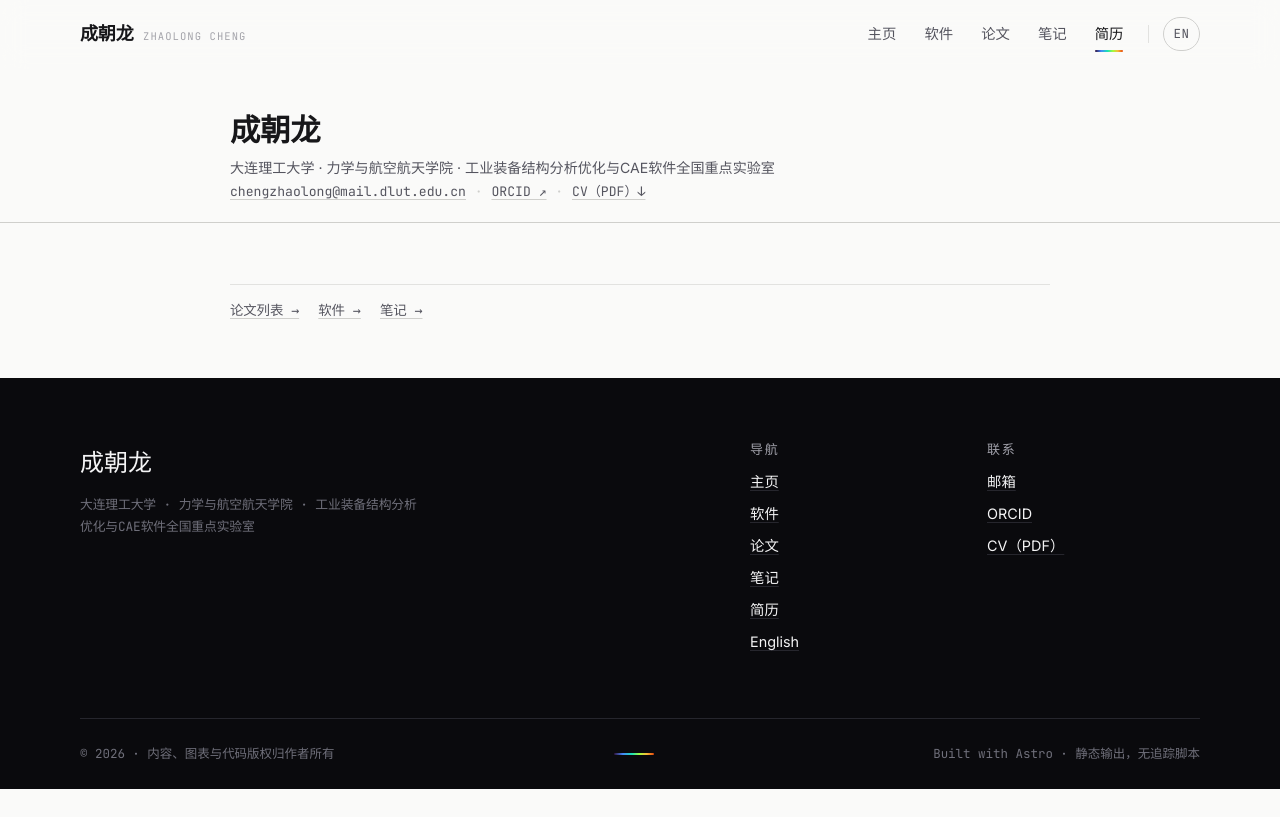
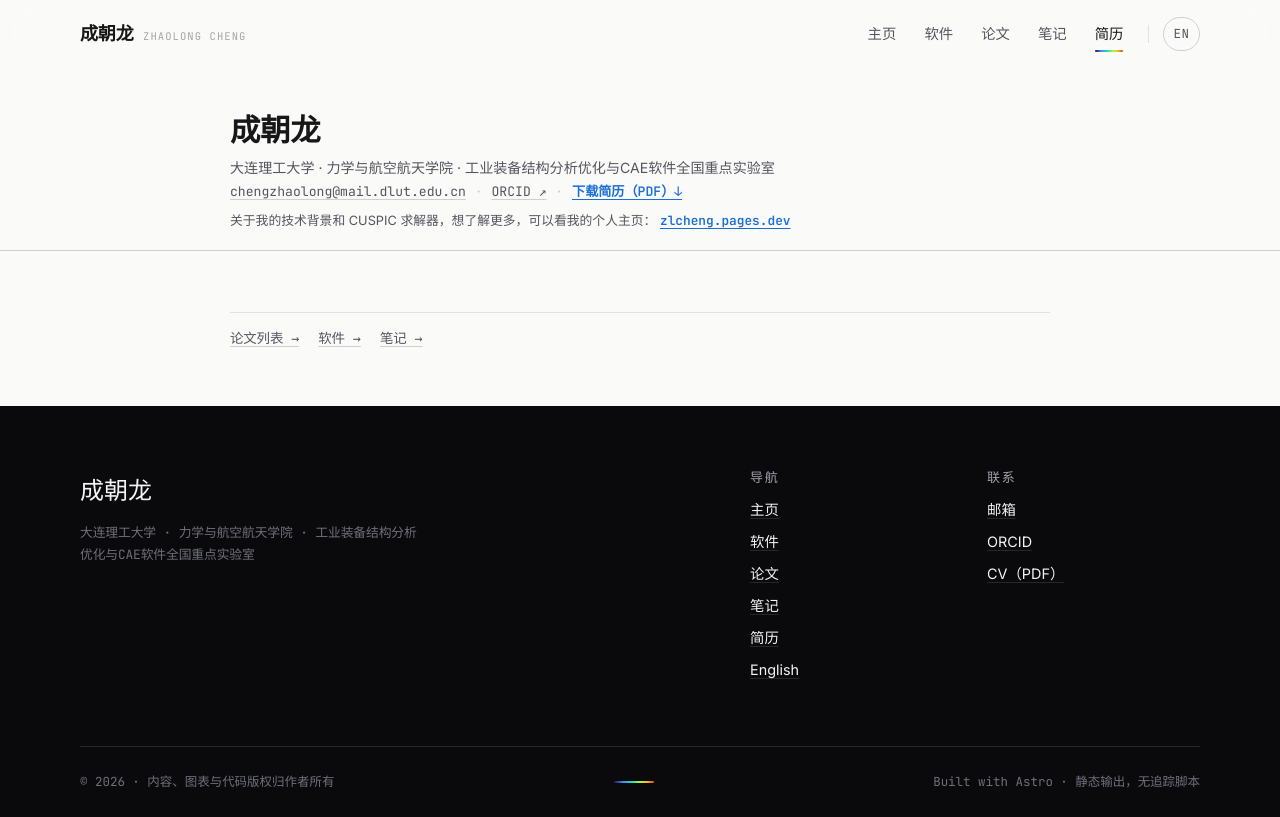
Before and after one commit to chengzhaolong/chengzhaolong.github.io, an Astro site: page /about in a window 1280 px wide. Built offline with nearby package versions, Linux system fonts and the light colour scheme; Astro itself is replaced by a stand-in of ours.

Commit message:
style(about): 页首加「个人主页」引导行，简历下载入口高亮
联系行下面加一行「关于我的技术背景和 CUSPIC 求解器，想了解更多，可以看我的个人主页：zlcheng.pages.dev」，网址取 astro.config.mjs 的 site，只显示 host，换域名不用改文案。新增 --link/#1a6fd4 与 --link-deep（hover）两个 token：这一行的网址和「下载简历（PDF）↓」改成蓝字加粗（URL 用等宽体 + 1px 下划线，hover 加粗到 2px），页首其余联系链接仍是 ink 灰，层级拉开。打印分支里这行保留（0.74rem，PDF 里能看到个人主页地址），下载链接照旧隐藏；重打 public/media/docs/cv.pdf，仍是单页 A4。

```diff
--- a/src/pages/about.astro
+++ b/src/pages/about.astro
@@ -16,7 +16,7 @@ const contacts = [
   { label: 'GitHub ↗', href: profile.links?.github },
   { label: 'Bilibili ↗', href: profile.links?.bilibili },
   // 简历 PDF 走下载而不是浏览器预览（文件在 public/media/docs/cv.pdf）
-  { label: 'CV（PDF）↓', href: profile.links?.cv, download: true },
+  { label: '下载简历（PDF）↓', href: profile.links?.cv, download: true },
 ].filter((c) => c.href);
 ---
 
@@ -45,6 +45,16 @@ const contacts = [
             ))
           }
         </p>
+        {
+          Astro.site && (
+            <p class="cv-line cv-line--home">
+              关于我的技术背景和 CUSPIC 求解器，想了解更多，可以看我的个人主页：
+              <a class="cv-home__url" href={Astro.site}>
+                {Astro.site.host}
+              </a>
+            </p>
+          )
+        }
       </div>
       {
         profile.photo && (
--- a/src/styles/global.css
+++ b/src/styles/global.css
@@ -20,6 +20,10 @@
   --media-ink: #f4f4f5;
   --media-ink-2: #a1a1aa;
   --media-line: #26262d;
+
+  /* 简历页强调色：只给「个人主页」和「下载简历」两个动作，正文仍是 ink 系 */
+  --link: #1a6fd4;
+  --link-deep: #14589f;
 
   --accent: #21918c;
   --accent-soft: #e3f1f0;
@@ -1679,6 +1683,39 @@ table.data td.num {
   color: var(--line-strong);
 }
 
+/* 页首第三行：引导去个人主页。蓝色只留在这行和下载入口上，PDF 里也保留 */
+.cv-line--home {
+  margin-top: 0.55rem;
+  font-size: 0.8rem;
+  line-height: 1.5;
+  color: var(--ink-2);
+}
+
+.cv-home__url {
+  font-family: var(--f-mono);
+  font-weight: 600;
+  color: var(--link);
+  text-decoration: underline;
+  text-decoration-thickness: 1px;
+  text-underline-offset: 0.2em;
+}
+
+.cv-home__url:hover {
+  color: var(--link-deep);
+  text-decoration-thickness: 2px;
+}
+
+/* 「下载简历（PDF）↓」是页首唯一的动作，蓝字加粗压过其它灰色联系链接 */
+.cv-line--links .cv-line__cv {
+  color: var(--link);
+  font-weight: 600;
+  text-decoration-color: currentColor;
+}
+
+.cv-line--links .cv-line__cv:hover {
+  color: var(--link-deep);
+}
+
 .cv-body {
   padding-block: clamp(1.5rem, 3vw, 2rem) clamp(2.5rem, 5vw, 3.5rem);
 }
@@ -2480,6 +2517,19 @@ button.badge:hover {
     margin-inline: 0.4rem;
   }
 
+  /* 「想了解更多」那行在 PDF 里留着：招聘方看得到个人主页地址，链接也可点 */
+  .cv-line--home {
+    margin-top: 0.3rem;
+    font-size: 0.74rem;
+    line-height: 1.45;
+    break-inside: avoid;
+  }
+
+  .cv-home__url {
+    color: var(--link);
+    text-decoration-thickness: 1px;
+  }
+
   .cv-body {
     padding: 0.5rem 0 0;
   }
```
Also changed, not shown: README.md, 1 other file.
